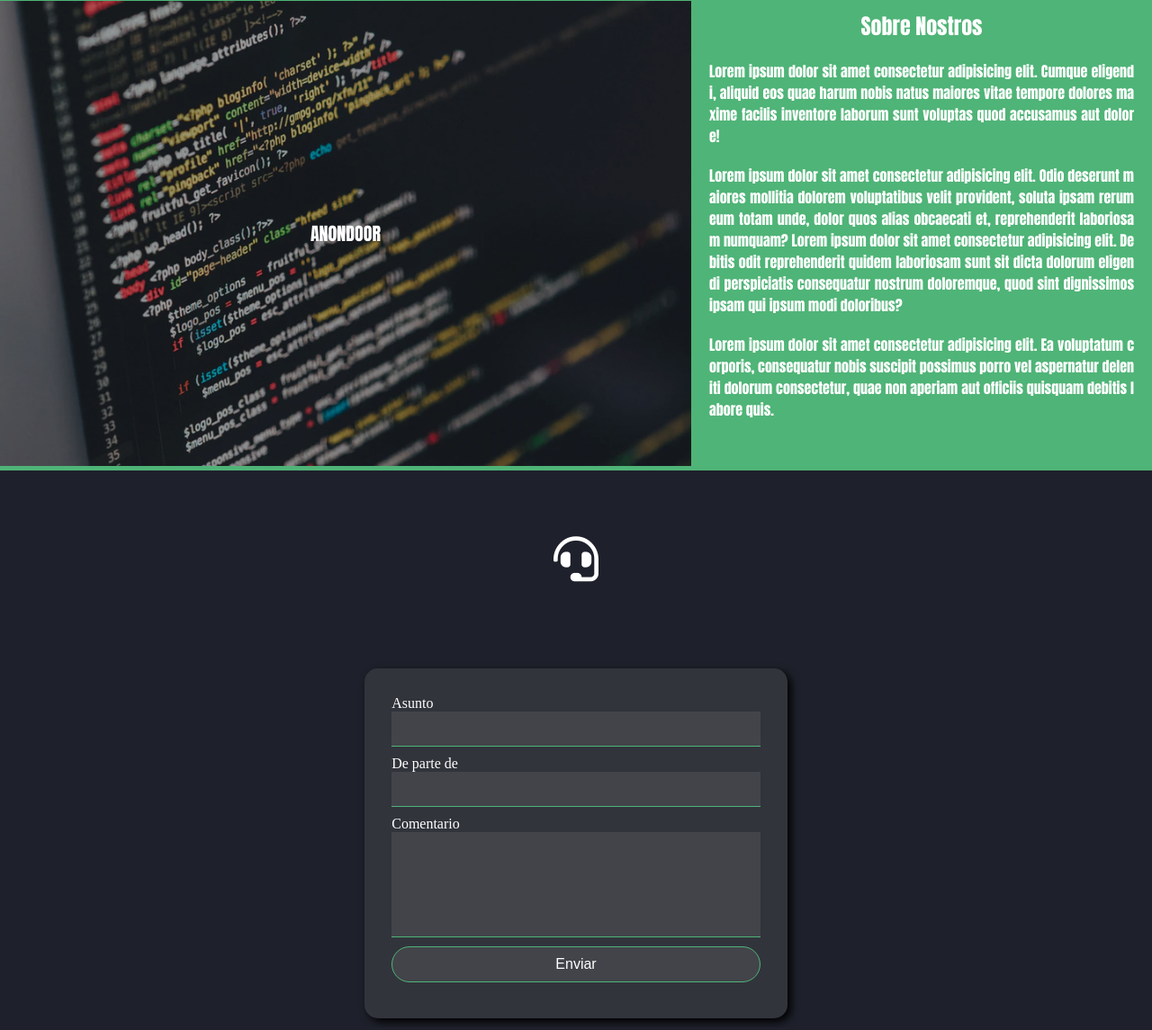
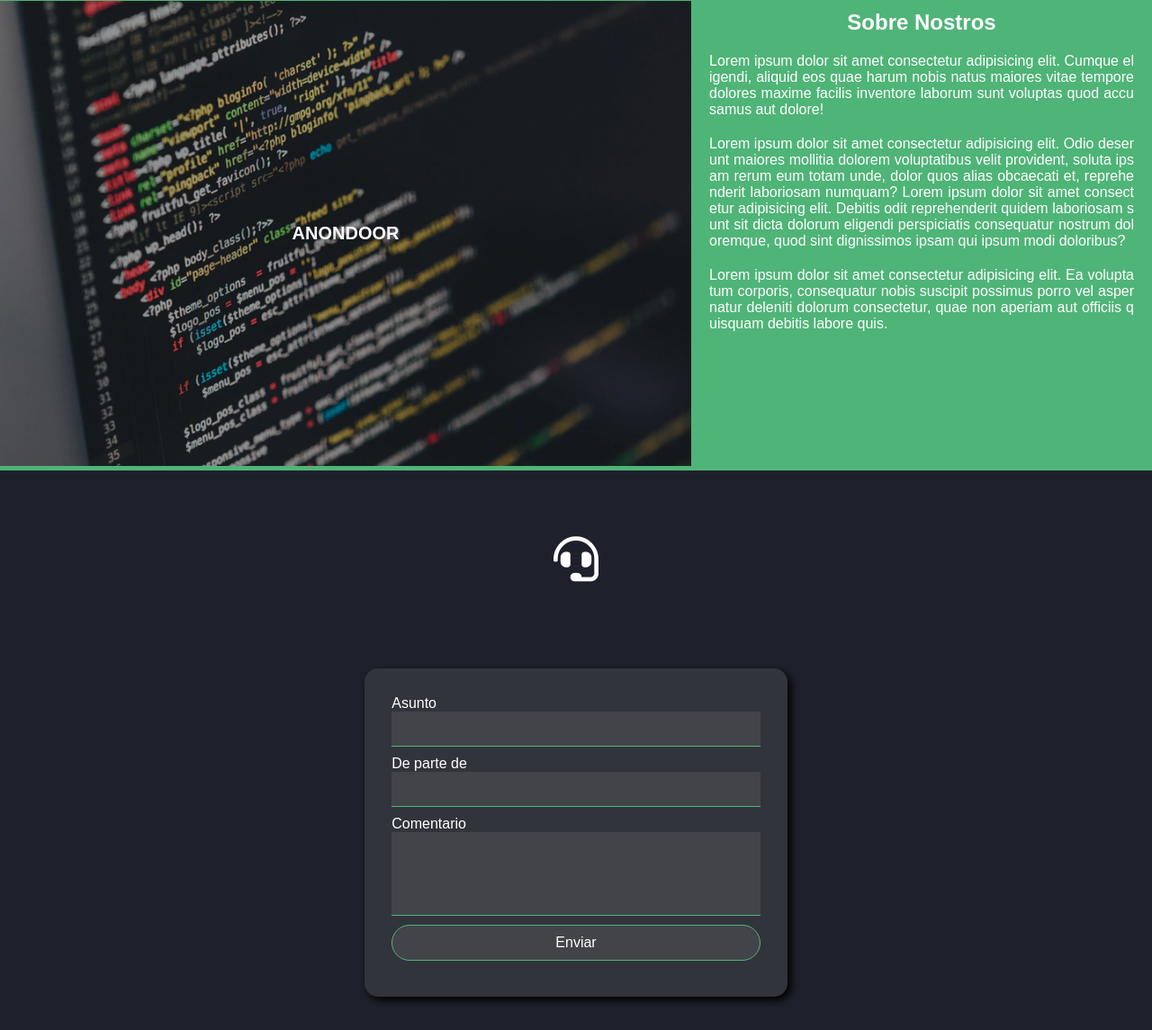
Before and after one commit to practicaldev101/anondoor-nodejs-webpage, a website: page src/views/home.html in a window 1280 px wide. Shown: the part 1110-2255 px from the top of the page at 90% size. Drawn offline with nearby package versions, Linux system fonts and the light colour scheme; files that its build step writes are made by us from their sources; files whose address does not match are found by name.

Commit message:
Change visual things

```diff
--- a/src/public/CSS/body.css
+++ b/src/public/CSS/body.css
@@ -13,7 +13,7 @@
     --dark: #1E212B;
     --blue-light: #DCFFFD;
     --blue-fluor: #52FFEE;
-    --p-font: Impact, Haettenschweiler, 'Arial Narrow Bold', sans-serif;
+    --p-font: 'Arial Narrow Bold', sans-serif;
     --title-header: "Lucida Console", "Courier New", monospace;
 }
 
@@ -192,6 +192,7 @@
     width: 80%;
     overflow: hidden;
     margin: 10px auto;
+    font-family: var(--p-font);
     background: var(--gray-trans);
     box-shadow: black 4px 4px 10px;
     text-align: left;
--- a/src/views/home.html
+++ b/src/views/home.html
@@ -198,6 +198,6 @@
             <li class="list__item"><a href="#" class="list__link"><i class="fab fa-twitter"></i></a></li>
         </ul>
     </footer>
-<script src="default/JS/menu.js"></script>
+<script src="static/JS/menu.js"></script>
 </body>
 </html>
```
